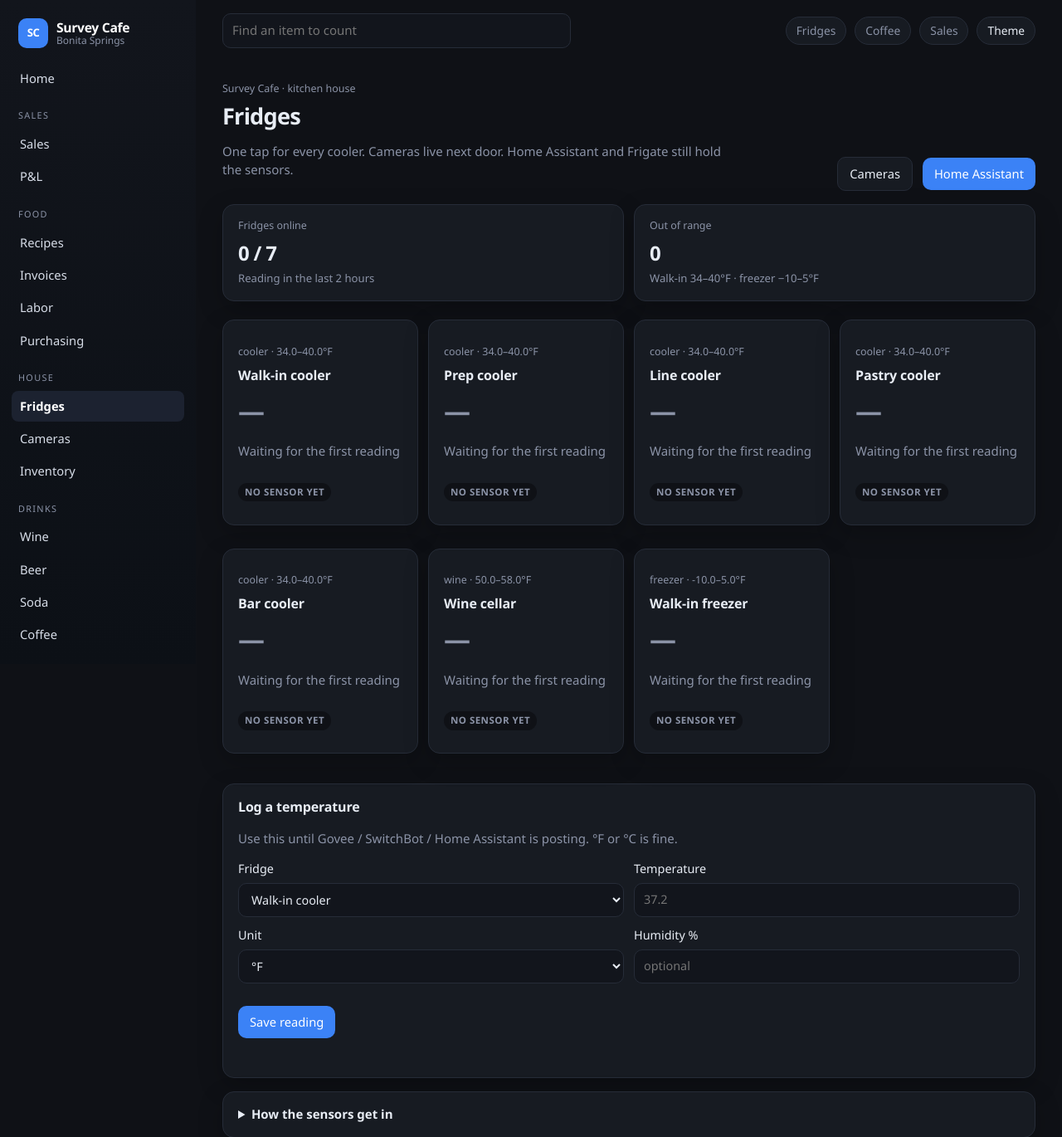
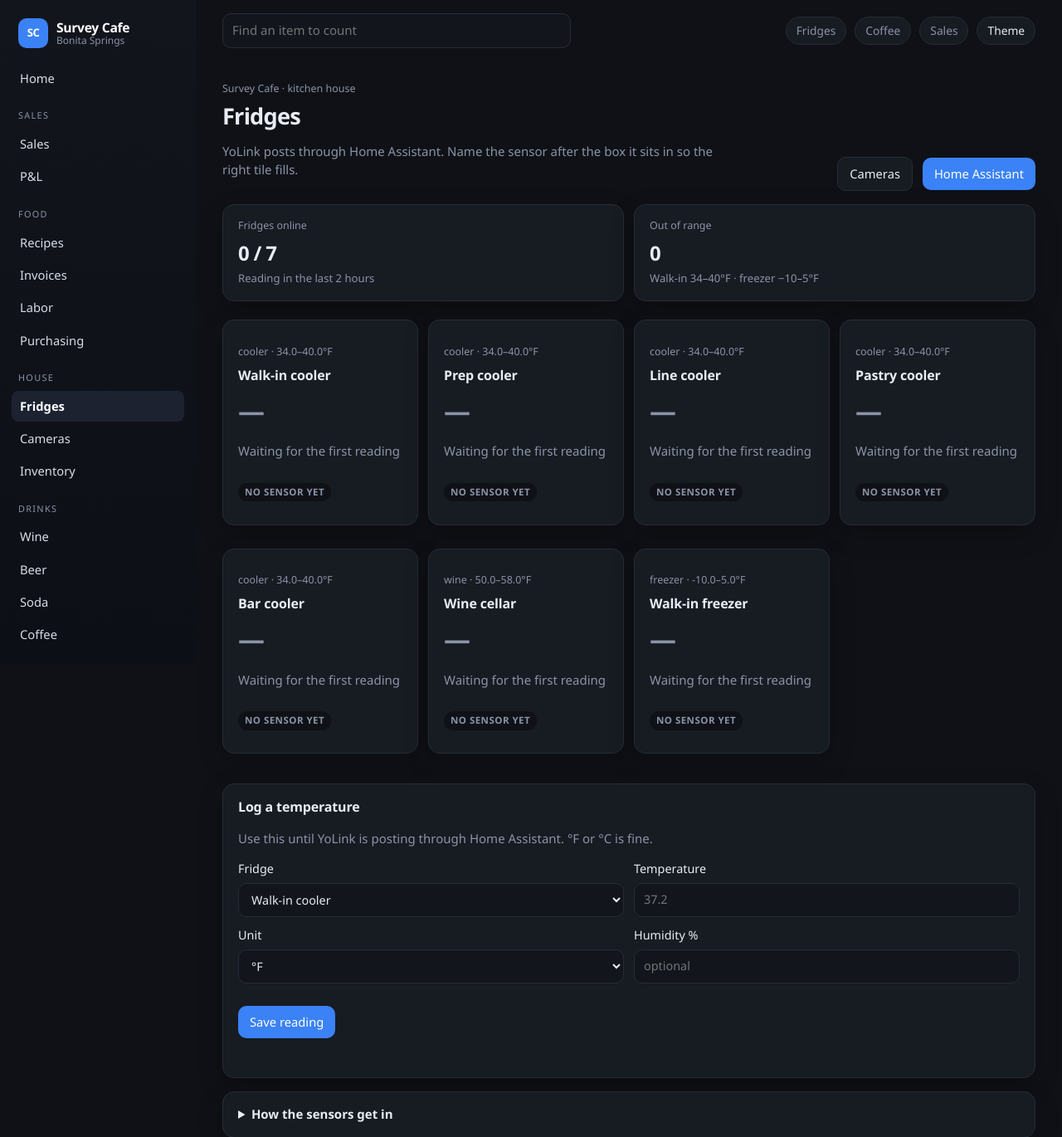
Before and after one commit to paulcrepin76-star/c, a FastAPI app: page /house in a window 1280 px wide. Shown: the top 1370 px of the page at 83% size. Run offline with FastAPI, Linux system fonts and the light colour scheme.

Commit message:
Post YoLink fridge temps into the cellar through Home Assistant.
Rename the sensor to the fridge slug in HA, then the bridge posts readings to the Wine cellar (or matching cooler) tile.

Co-authored-by: paulcrepin76-star <paulcrepin76-star@users.noreply.github.com>

```diff
--- a/apps/resto-core/app/templates/house.html
+++ b/apps/resto-core/app/templates/house.html
@@ -5,7 +5,7 @@
   <div>
     <p class="eyebrow">Survey Cafe · kitchen house</p>
     <h1>Fridges</h1>
-    <p class="lede">One tap for every cooler. Cameras live next door. Home Assistant and Frigate still hold the sensors.</p>
+    <p class="lede">YoLink posts through Home Assistant. Name the sensor after the box it sits in so the right tile fills.</p>
   </div>
   <div class="toolbar">
     <a class="btn secondary" href="/house/cameras">Cameras</a>
@@ -50,7 +50,7 @@
 
 <div class="card">
   <h2>Log a temperature</h2>
-  <p class="muted">Use this until Govee / SwitchBot / Home Assistant is posting. °F or °C is fine.</p>
+  <p class="muted">Use this until YoLink is posting through Home Assistant. °F or °C is fine.</p>
   <form method="post" action="/house/reading" class="form-grid">
     <label>Fridge
       <select name="fridge_id">
@@ -77,10 +77,10 @@
 
 <details class="card collectors-details">
   <summary>How the sensors get in</summary>
-  <p class="muted">The cellar does not log into Govee or steal a camera password. The sensor app, Home Assistant, or n8n posts a reading:</p>
+  <p class="muted">The cellar does not log into YoLink. Home Assistant posts a reading after you add the YoLink integration and rename the temperature entity (wine cellar → <code>sensor.wine_cellar_temperature</code>).</p>
   <pre><code>POST /api/house/readings
 X-API-Key: (cellar key)
-{"fridge": "Walk-in cooler", "temp_f": 37.2}</code></pre>
-  <p class="muted"><code>temp_c</code> also works. Slugs: walk-in-cooler, prep-cooler, line-cooler, pastry-cooler, bar-cooler, wine-cellar, walk-in-freezer.</p>
+{"slug": "wine-cellar", "temp_f": 55.0, "source": "yolink"}</code></pre>
+  <p class="muted"><code>temp_c</code> also works. Slugs: walk-in-cooler, prep-cooler, line-cooler, pastry-cooler, bar-cooler, wine-cellar, walk-in-freezer. Setup: <code>./scripts/install-yolink-bridge.sh</code></p>
 </details>
 {% endblock %}
```
Also changed, not shown: apps/resto-core/tests/test_house.py (+17 -0 lines), docs/UNRAID.md (+1 -1 lines), house/README.md (added), 5 other files.
